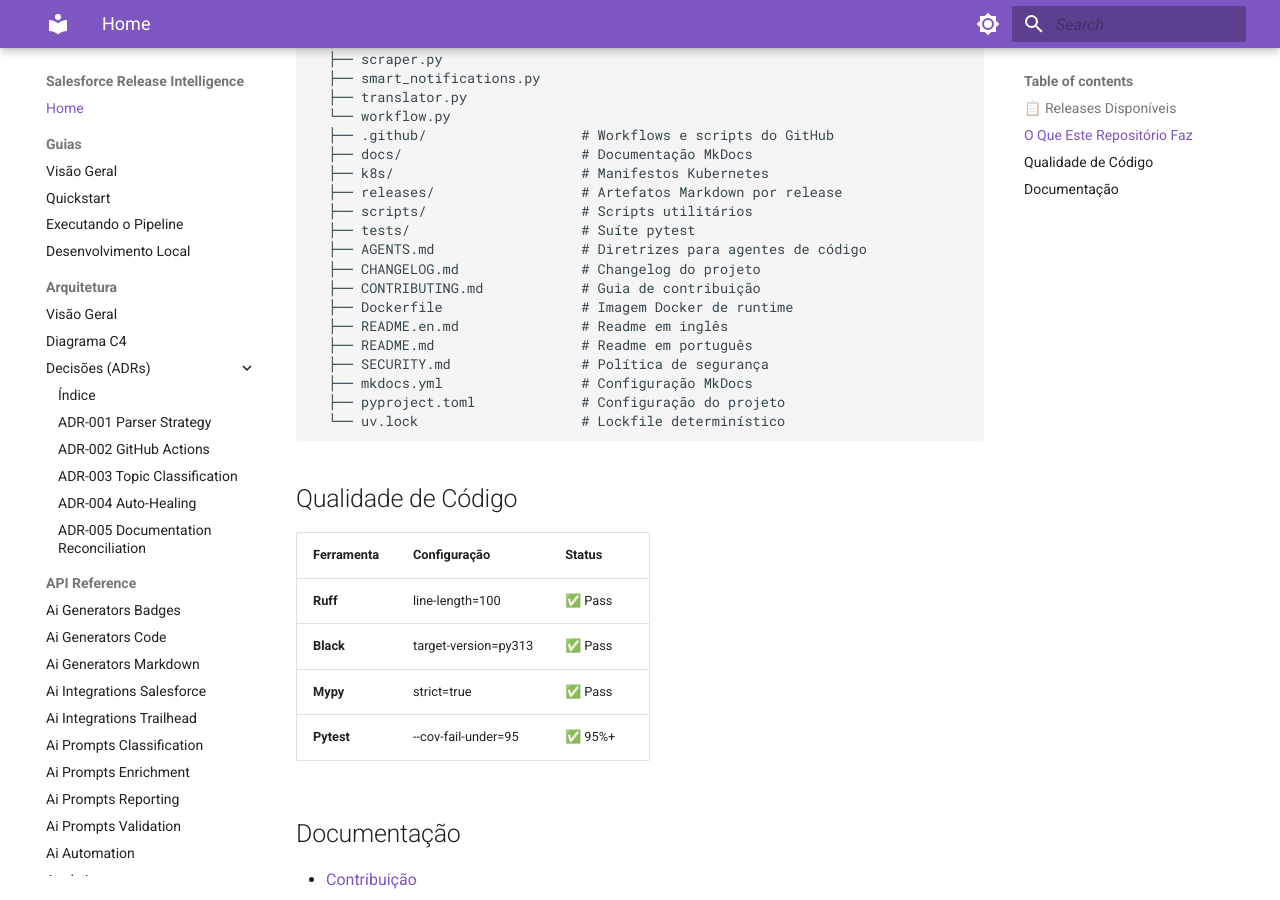
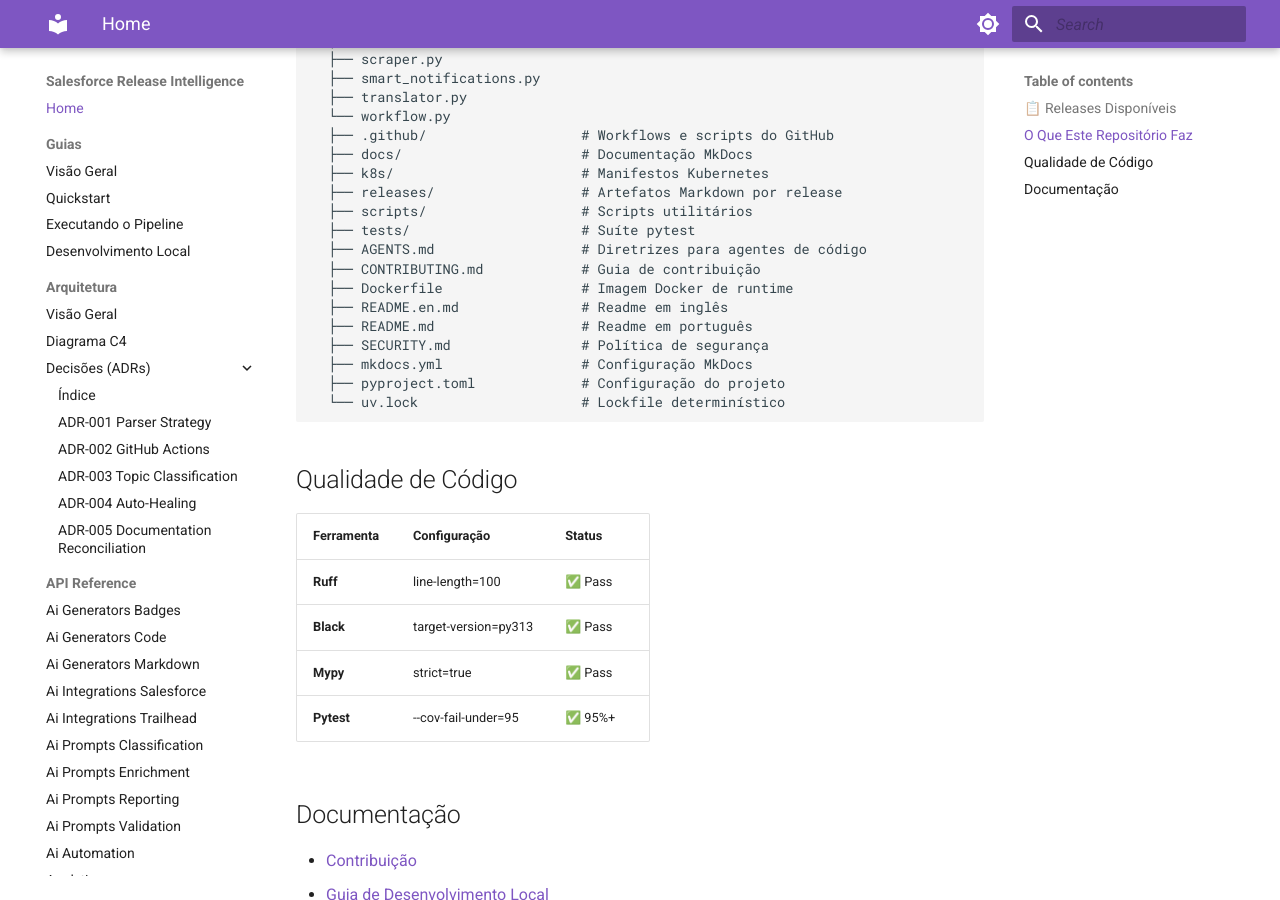
Before and after one commit to Fatal1tyBarucco/Salesforce-WebDev, an MkDocs documentation site: the page built from docs/index.md, in a window 1280 px wide and 900 px high, scrolled down 6602 px. Built offline with MkDocs 1.6.1 and Material for MkDocs 9.7.7, drawn with Linux system fonts in a browser that asks for light colours.

Commit message:
docs(sync): reconcile documentation — 2026-09-22 14:41 UTC

```diff
--- a/docs/index.md
+++ b/docs/index.md
@@ -338,7 +338,6 @@ Salesforce-WebDev/
   ├── scripts/                   # Scripts utilitários
   ├── tests/                     # Suíte pytest
   ├── AGENTS.md                  # Diretrizes para agentes de código
-  ├── CHANGELOG.md               # Changelog do projeto
   ├── CONTRIBUTING.md            # Guia de contribuição
   ├── Dockerfile                 # Imagem Docker de runtime
   ├── README.en.md               # Readme em inglês
```
Also changed, not shown: docs/.documentation-manifest.json.
